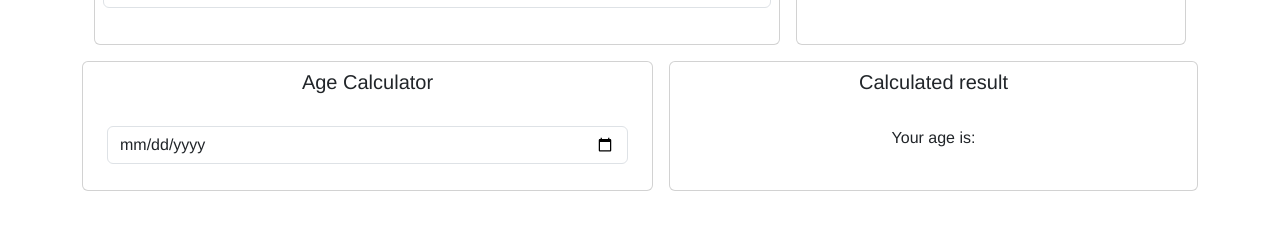
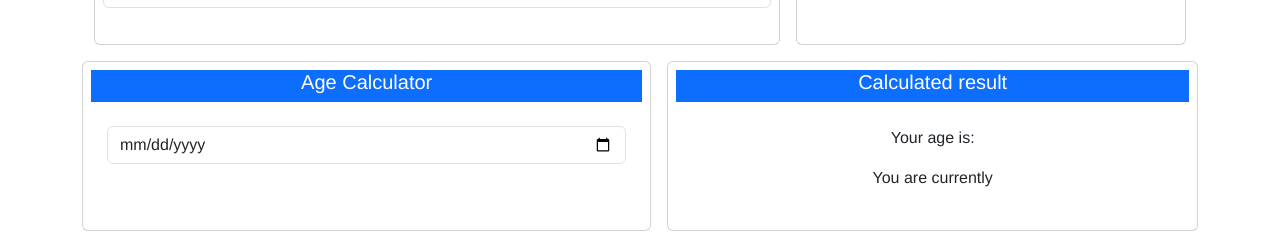
Before and after one commit to rath-samrith-webdev/vue.js-practice, a Vue app: page / in a window 1280 px wide. Shown: the part 517-757 px from the top of the page. Built offline with nearby package versions, Linux system fonts and the light colour scheme.

Commit message:
Add exercise 05 and 06

```diff
--- a/src/components/PersonDetail.vue
+++ b/src/components/PersonDetail.vue
@@ -32,6 +32,32 @@
         } else {
           return "text-start bg-danger text-white";
         }
+      },
+      ageAdult(){
+        let currentDate=new Date();
+        let date=this.date.toString()
+        let difference=currentDate-new Date(date);
+        let age= Math.floor( difference/ 31557600000);
+        if(!age){
+          return ""
+        }else if(age<18 && age>0){
+          return "a Child"
+        }else{
+          return "an Adult"
+        }
+      },
+      ageAdultColor(){
+        let currentDate=new Date();
+        let date=this.date.toString()
+        let difference=currentDate-new Date(date);
+        let age= Math.floor( difference/ 31557600000);
+        if(!age){
+          return ""
+        }else if(age<18 && age>0){
+          return "bg-success text-white"
+        }else{
+          return "bg-primary text-white"
+        }
       }
     }
   }
@@ -40,7 +66,7 @@
 <template>
   <div class="d-flex gap-3">
     <div class="card flex-grow-1 p-2">
-      <div class="card-title">
+      <div class="card-title bg-primary text-white text-center">
         <h5>Age Calculator</h5>
       </div>
       <div class="card-body">
@@ -52,11 +78,12 @@
       </div>
     </div>
     <div class="card flex-grow-1 p-2">
-      <div class="card-title">
+      <div class="card-title bg-primary text-white text-center">
         <h5>Calculated result</h5>
       </div>
       <div class="card-body">
           <p v-bind:class="ageColorBased">Your age is: {{calculate}}</p>
+          <p v-bind:class="ageAdultColor">You are currently <span>{{ageAdult}}</span></p>
       </div>
     </div>
   </div>
```
